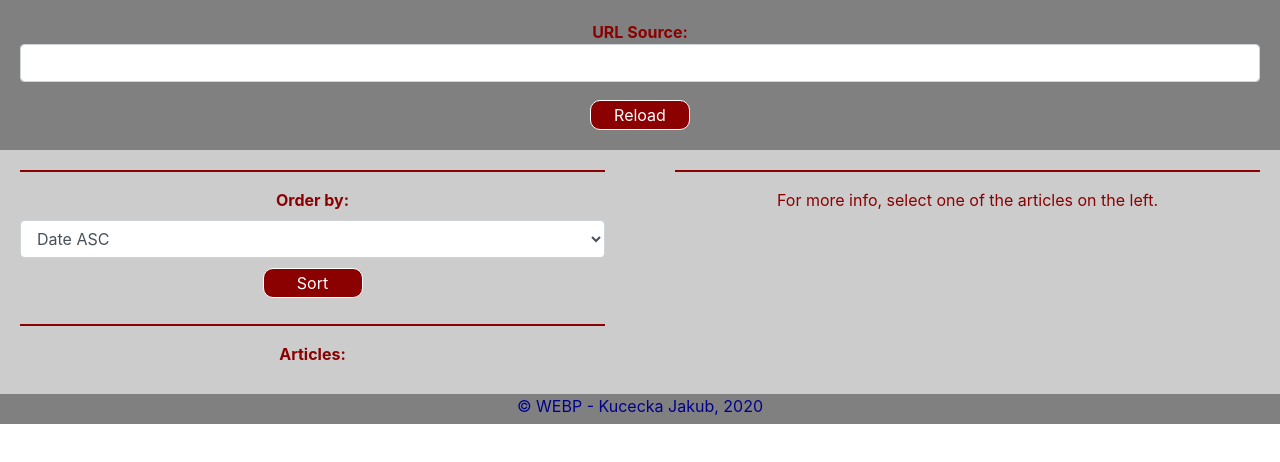
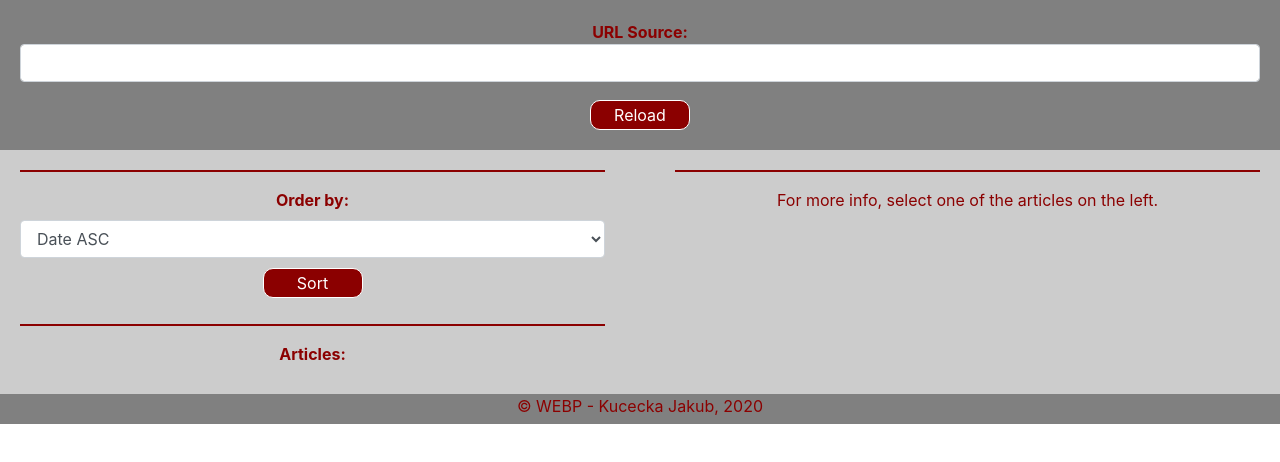
Before and after one commit to JakubKucecka/RSSreader, a plain HTML site: page index.html in a window 1280 px wide. Drawn offline with nearby package versions, Linux system fonts and the light colour scheme.

Commit message:
finall update

```diff
--- a/stylesheet.css
+++ b/stylesheet.css
@@ -68,5 +68,5 @@ footer {
     height: 30px;
     background-color: grey;
     text-align: center;
-    color: darkblue;
+    color: darkred;
 }
```
